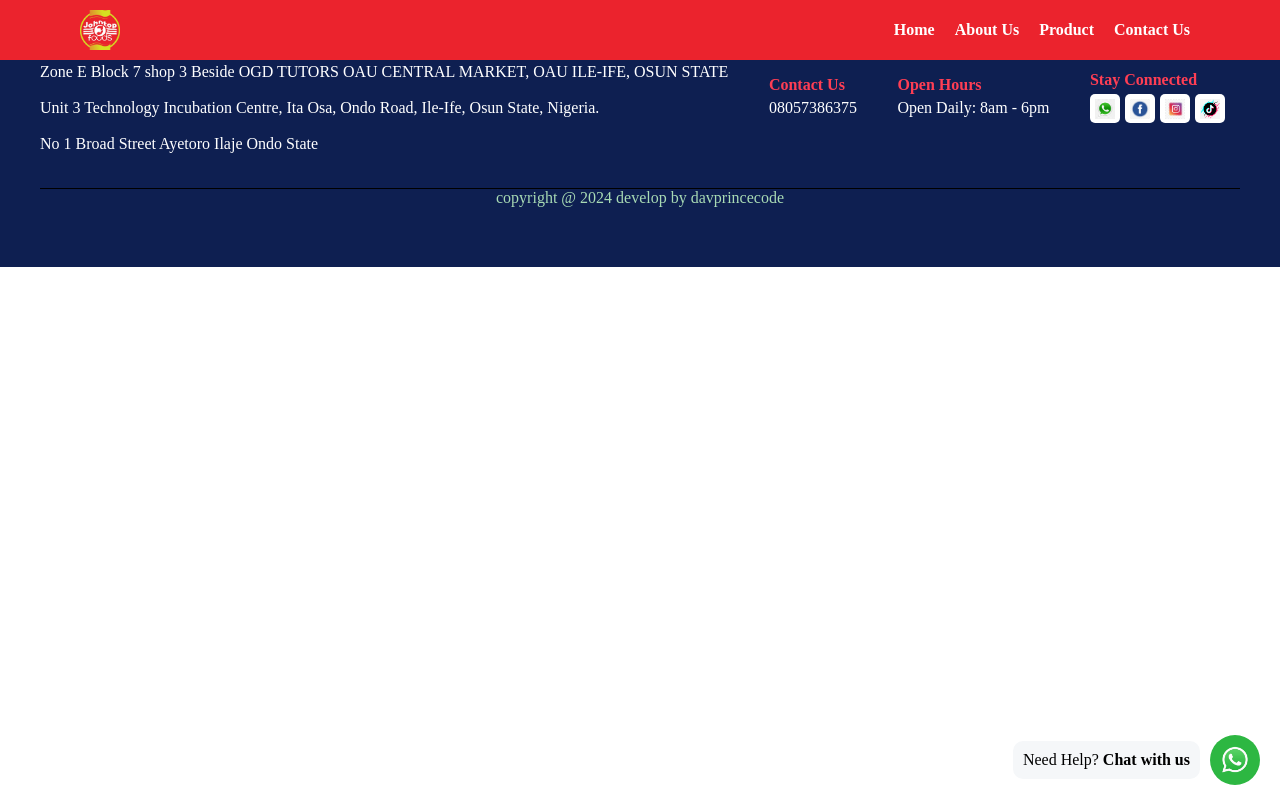
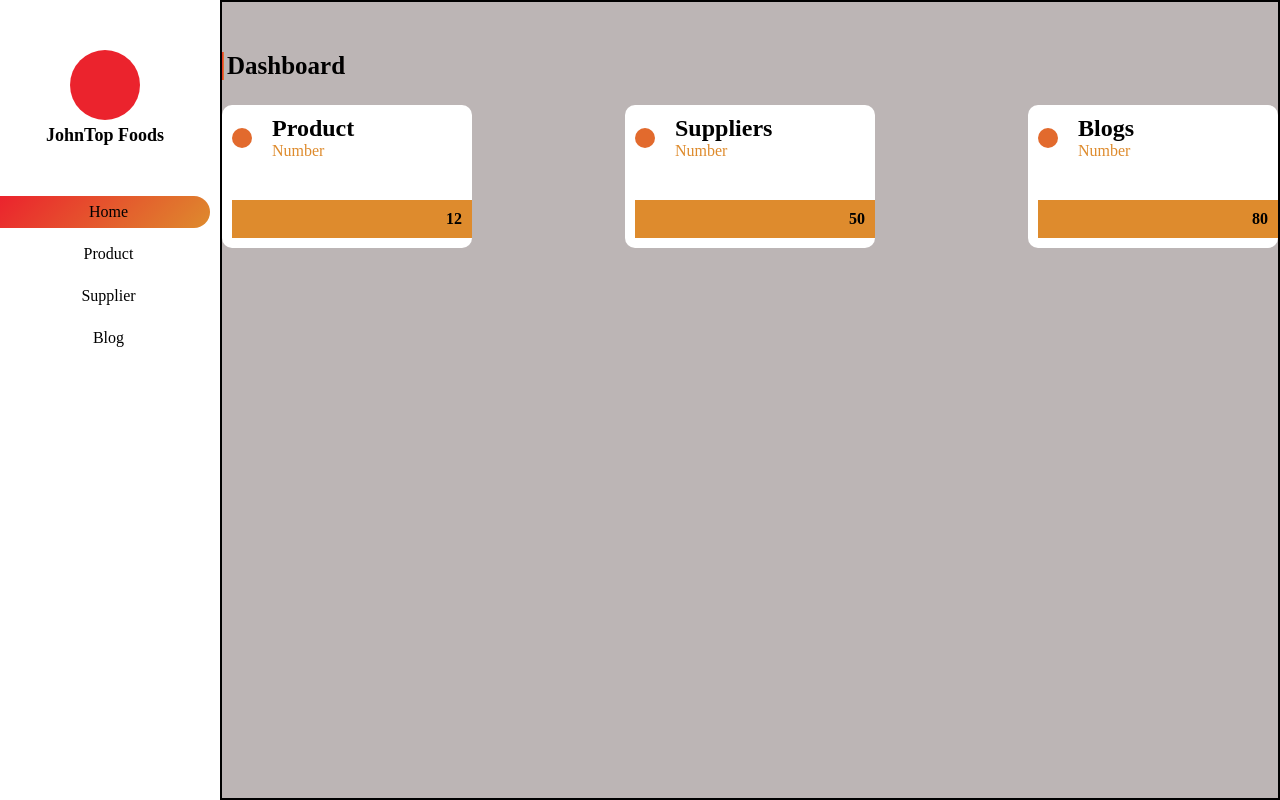
Before and after one commit to Davprincecode/johntopfoods, a React (Vite) app: page /mart in a window 1280 px wide. Built offline with nearby package versions, Linux system fonts and the light colour scheme.

Commit message:
new react data

```diff
--- a/src/App.css
+++ b/src/App.css
@@ -0,0 +1,247 @@
+*{
+    margin: 0;
+    padding: 0;
+    box-sizing: border-box;
+}
+a{
+    color: black;
+    text-decoration: none;
+}
+li{
+    list-style: none;
+}
+:root{
+    --primaryColor : #EB232D;
+    --secondaryColor : #DF9B2C;
+    --secondary2Color : #D6DF20;
+    --mixedColor : #DE8B2D;
+    --bck : rgb(188, 181, 181);
+    --tablecolor : #e26a2d;
+    --whiteBck :  white;
+    --bckBtn: linear-gradient(135deg,#eb232d,#de8b2d);
+}
+img{
+    width: 100%;
+    height: 100%;
+    object-fit: cover;
+}
+body{
+background-color: var(--bck);
+}
+.mainWrapper{
+    display: flex;
+    }
+    .sideWrapper{
+        display: none;
+        transition: all 0.9s cubic-bezier(0.4, 0, 0.2, 1);
+    }
+    .mainContainer{
+        margin-left: 220px;
+        width: 100%;
+        height: 100vh;
+        padding-top: 50px;
+        border: 2px solid;
+    }
+
+    .mainContainer h1{
+    font-size: 25px;
+    padding-left: 3px;
+    margin-bottom: 25px;
+    border-left-width: 2px;
+    border-left-style: solid;
+    border-image: linear-gradient(135deg, #eb232d, #de8b2d) 1 100%;
+    }
+
+
+.sideNav{
+    position: fixed;
+    top: 0px;
+    bottom: 0px;
+    left: 0px;
+    background-color: var(--whiteBck);
+    width: 220px;
+    height: 100vh;
+    text-align: center;
+    padding-right: 10px;
+    padding-top: 50px;
+    transition: all 0.9s cubic-bezier(0.4, 0, 0.2, 1);
+    }
+    .barMenu{
+        display: none;
+    }
+    .harmburger{
+        display: none;
+    }
+    .sideNavLogoContainer{
+    display: flex;
+    align-items: center;
+    flex-direction: column;
+    }
+    .sideNavLogo{
+        width: 70px;
+        height: 70px;
+        border-radius: 50%;
+        background-color: var(--primaryColor);
+        padding: 10px;
+    }
+    .sideNavLogoContainer p{
+        font-weight: bold;
+        font-size: 18px;
+        /* font-style: italic; */
+        margin-top: 5px;
+    }
+    .sideNavMenu{
+    margin-top: 50px;
+    }
+    /* .sideNavMenu ul{
+
+    } */
+    .sideNavMenu ul .active{
+    background-image: var(--bckBtn);
+    }
+    .sideNavMenu ul li{
+    margin: 10px 0px;
+    padding: 7px 0px;
+    border-top-right-radius: 20px;
+    border-bottom-right-radius: 20px;
+    cursor: pointer;
+    display: flex;
+    align-items: center;
+    justify-content: center;
+    }
+    .sideNavMenu ul li i{
+        margin-right: 7px;
+    }
+    .sideNavMenu ul li a{
+    text-transform: capitalize;
+    }
+    .sideNavMenu ul li:hover{
+    background-image: var(--bckBtn);
+    }
+    .sideNavMenu ul li a:hover{
+      color: var(--whiteBck);
+    }
+
+/* ==========================end of menu ============== */
+.upperContainerWrapper{
+    display: flex;
+    justify-content: space-between;
+    flex-wrap: wrap;
+    width: 100%;
+}
+.upperCon{
+    background-color: var(--whiteBck);
+    border-radius: 10px;
+    padding: 10px 0px 10px 10px;
+    width: 250px;
+    margin-bottom: 10px;
+}
+.upperConFlex{
+    display: flex;
+    align-items: center;
+    gap: 20px;
+    margin-right: 10px;
+}
+.upperICon{
+background-color: var(--tablecolor);
+border-radius: 50%;
+padding: 10px;
+}
+.upperICon i{
+color: white;
+}
+.uppercontent{
+
+}
+.uppercontent h2{
+text-transform: capitalize;
+}
+.uppercontent p{
+    text-transform: capitalize;
+    color: var(--mixedColor)
+}
+.containerNumber{
+    margin-top: 40px;
+    padding: 10px 10px 10px 0px;
+    font-weight: bold;
+    text-align: right;
+    background-color: var(--mixedColor);
+}
+
+
+
+@media(max-width : 550px){
+    .harmburger{
+    display: block;
+    position: absolute;
+    top: 20px;
+    right: 20px;
+    border: 2px solid;
+    border-radius: 50px;
+    cursor: pointer;
+    }
+.sideNavLogoContainer{
+    display: none;
+}
+.sideNavActive{
+    position: fixed;
+    top: 0px;
+    bottom: 0px;
+    left: 0px;
+    background-color: var(--whiteBck);
+    width: 200px;
+    height: 100vh;
+    text-align: center;
+    padding-right: 10px;
+    padding-top: 50px;
+    z-index: 99;
+    transition: all 0.9s cubic-bezier(0.4, 0, 0.2, 1);
+}
+.sideNav{
+left : -100%;
+border: 2px solid;
+z-index: 99;
+width: 220px;
+}
+.barMenu{
+    display: block;
+}
+.sideWrapperActive{
+    display: block;
+    background-color: rgba(128, 128, 128, 0.9);
+    width: 100%;
+    height: 100%;
+    position: fixed;
+    top: 0px;
+    bottom: 0px;
+    left: 0px;
+    right: 0px;
+    z-index: 8;
+    transition: all 0.9s cubic-bezier(0.4, 0, 0.2, 1);
+}
+.sideWrapper{
+    display: block;
+    /* content: " "; */
+    /* background-color: rgba(128, 128, 128, 0.9); */
+    background-color: black;
+    width: 100%;
+    height: 100%;
+    position: fixed;
+    top: 0px;
+    bottom: 0px;
+    left: -100%;
+    right: 0px;
+    z-index: 8;
+}
+.sideNav span{
+    display: none;
+}
+.addProductCon {
+    width: 100%;
+}
+.mainContainer {
+    margin-left: 1px;
+    margin-right: 1px;
+    overflow-x: hidden;
+}
+}
--- a/src/App.tsx
+++ b/src/App.tsx
@@ -8,6 +8,7 @@ import Blog from "./component/Blog";
 import BlogDetails from "./component/BlogDetails";
 import Header from "./component/Header";
 import Footer from "./component/Footer";
+import Homes from "./inventory/Homes";
 // import MapUi from "./component/MapUi";
 // import { GoogleLogin } from '@react-oauth/google';
 // import { jwtDecode } from "jwt-decode";
@@ -40,15 +41,18 @@ function App() {
 // />
 
   <div className="App">
-    <Header />
+    {/* <Header /> */}
     <Routes>
+        <Route path="/mart" element={<Homes  />} />
+
         <Route path="/" element={<Home />} />
         <Route path="/blog" element={<Blog />} />
         <Route path="/blogdetails/:blogId" element={<BlogDetails />} />
     </Routes>
-    <ContactBtn />
+    {/* <ContactBtn /> */}
     {/* <MapUi /> */}
-    <Footer/>
+
+    {/* <Footer/> */}
   </div>
   )
 }
--- /dev/null
+++ b/src/inventory/Homes.tsx
@@ -0,0 +1,82 @@
+import React, { useState } from 'react'
+import SideMenu from './SideMenu';
+
+function Homes() {
+  const [navBar, setNavBar] = useState<boolean>(false);
+
+  const handleToggle = () => {
+    setNavBar(!navBar);
+  };
+
+  return (
+    <div>
+      <div className="mainWrapper">
+
+<div onClick={handleToggle} className={navBar ? "sideWrapperActive" : "sideWrapper"}>
+</div>
+
+<SideMenu navBar={navBar} handleToggle={handleToggle} />
+
+<div className="mainContainer">
+
+     <p className='barMenu' onClick={handleToggle}>click hammburger</p>
+
+       <h1>Dashboard</h1>
+
+       <div className="upperContainerWrapper">
+
+       <div className="upperCon">
+        <div className="upperConFlex">
+            <div className="upperICon">
+                <i className="fa-solid fa-tag"></i>
+            </div>
+            <div className="uppercontent">
+                <h2>product</h2>
+                <p>Number</p>
+            </div>
+        </div>
+        <div className="containerNumber">
+         <h4>12</h4>
+        </div>
+       </div>
+
+       <div className="upperCon">
+        <div className="upperConFlex">
+            <div className="upperICon">
+                <i className="fa-solid fa-cart-shopping"></i>
+            </div>
+            <div className="uppercontent">
+                <h2>suppliers</h2>
+                <p>Number</p>
+            </div>
+        </div>
+        <div className="containerNumber">
+         <h4>50</h4>
+        </div>
+       </div>
+
+
+       <div className="upperCon">
+        <div className="upperConFlex">
+            <div className="upperICon">
+                <i className="fa-solid fa-bullhorn"></i>
+            </div>
+            <div className="uppercontent">
+                <h2>Blogs</h2>
+                <p>Number</p>
+            </div>
+        </div>
+        <div className="containerNumber">
+         <h4>80</h4>
+        </div>
+       </div>
+
+       </div>
+       </div>
+
+       </div>
+    </div>
+  )
+}
+
+export default Homes
--- /dev/null
+++ b/src/inventory/SideMenu.tsx
@@ -0,0 +1,63 @@
+import React from 'react'
+
+interface Props {
+    navBar: boolean;
+    handleToggle: () => void;
+  }
+
+
+  const SideMenu: React.FC<Props> = ({ navBar, handleToggle }) =>
+    {
+  return (
+    <div className={navBar ? "sideNavActive" : "sideNav"}>
+ <div className="harmburger" onClick={handleToggle}>
+  *
+    <i className="fa-solid fa-bars-staggered"></i>
+ </div>
+
+<div className="sideNavLogoContainer">
+<a href="{{ route('index') }}">
+ <div className="sideNavLogo">
+    {/* <img src="{{ asset('images/johntopLogo.png') }}" alt=""> */}
+ </div>
+</a>
+ <p>JohnTop Foods</p>
+</div>
+
+ <div className="sideNavMenu">
+    <ul>
+        <li className="active">
+          <a href="{{ route('index') }}">
+          <i className="fa-solid fa-house"></i>
+          <span>Home</span>
+          </a>
+        </li>
+
+        <li>
+          <a href="{{ route('products.index') }}">
+          <i className="fa-solid fa-tag"></i>
+           <span>product</span>
+           </a>
+          </li>
+
+        <li>
+          <a href="{{ route('suppliers.index') }}">
+            <i className="fa-solid fa-cart-shopping"></i>
+            <span>supplier</span>
+            </a>
+        </li>
+
+        <li>
+          <a href="{{ route('blogs.index') }}">
+            <i className="fa-solid fa-bullhorn"></i>
+            <span>blog</span>
+          </a>
+        </li>
+
+    </ul>
+ </div>
+</div>
+  )
+}
+
+export default SideMenu
```
